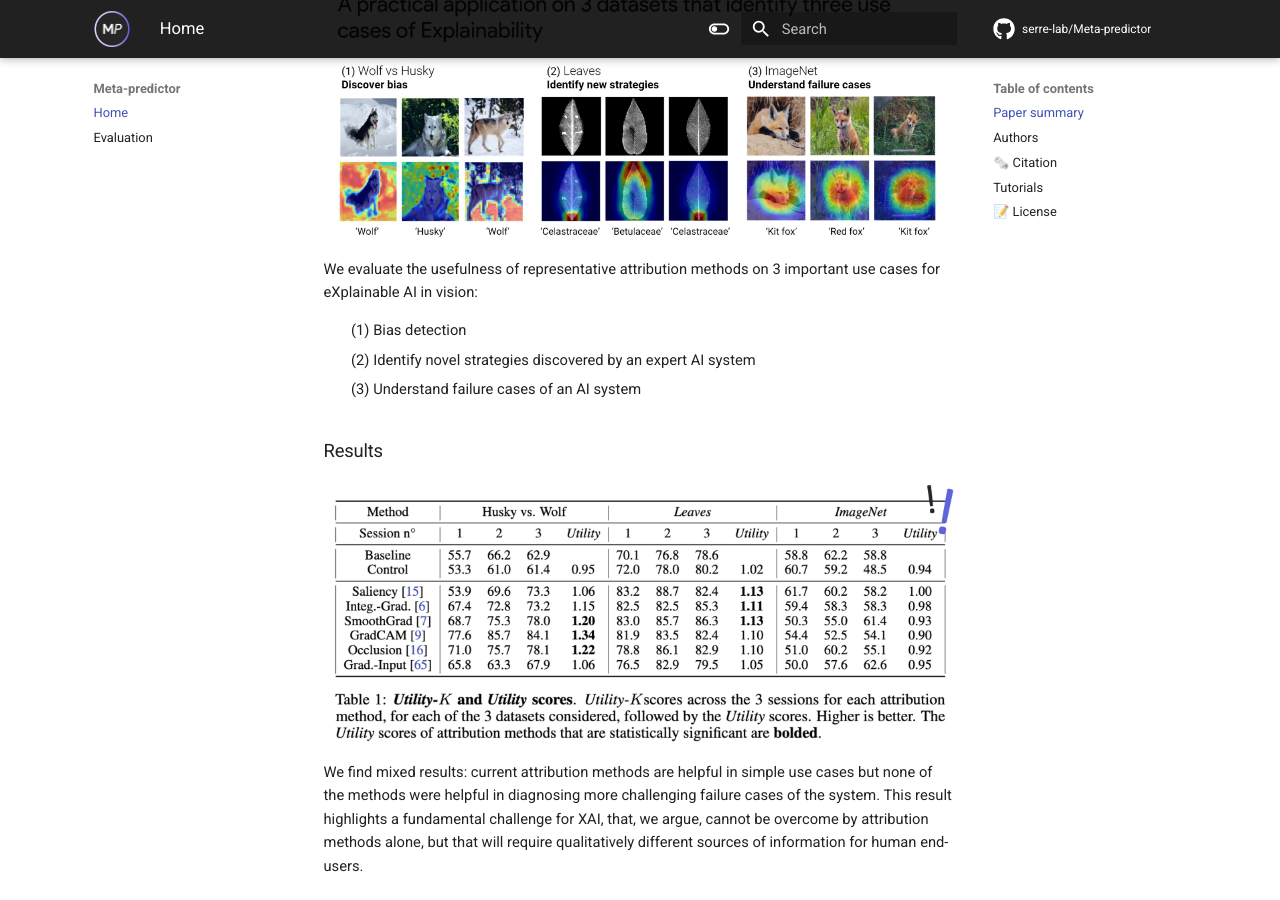
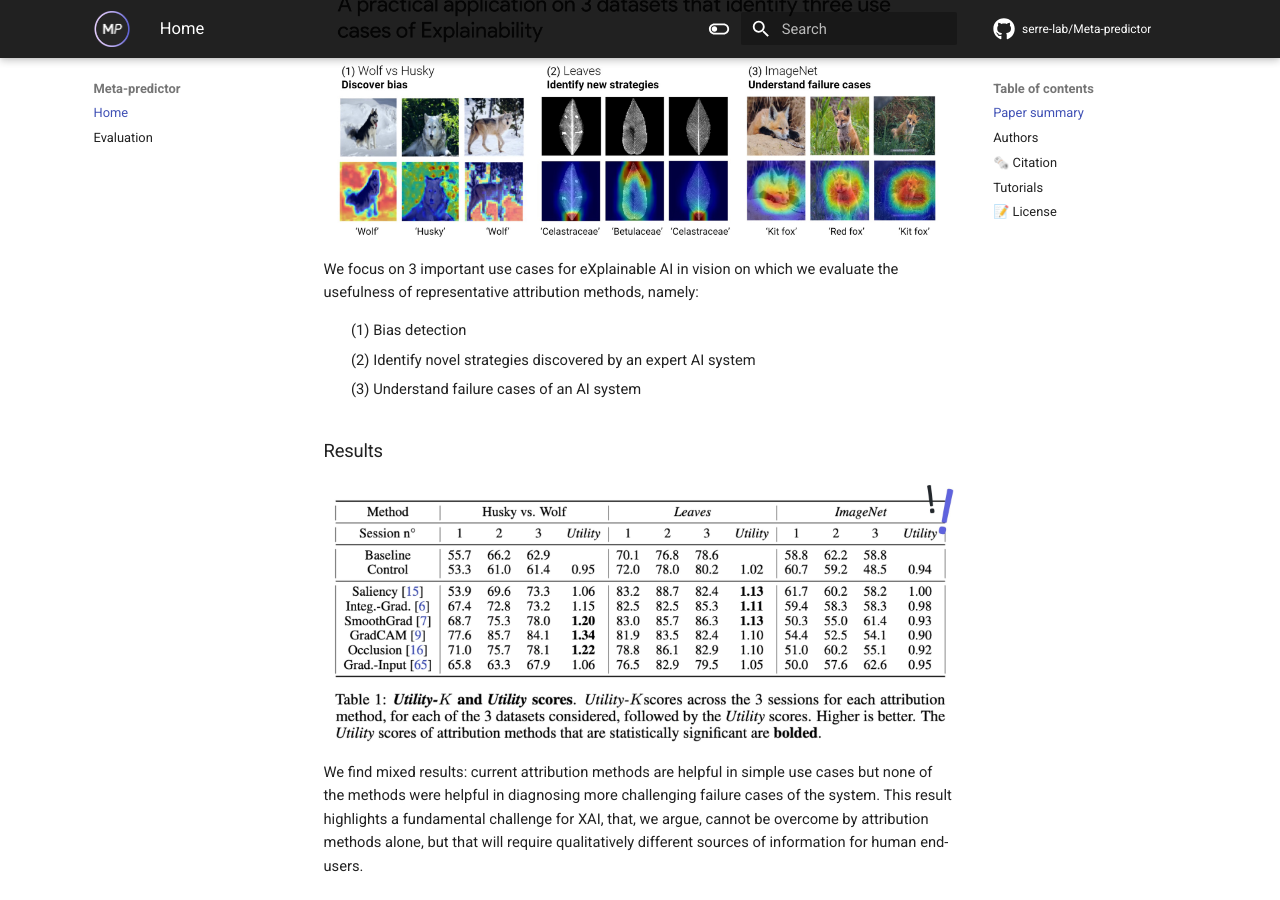
Before and after one commit to serre-lab/Meta-predictor, an MkDocs documentation site: the page built from docs/index.md, in a window 1280 px wide and 900 px high, scrolled down 1808 px. Built offline with MkDocs 1.6.1 and Material for MkDocs 9.7.7, drawn with Linux system fonts in a browser that asks for light colours; some web fonts are replaced; formulas are drawn with MathJax 3; comment, search, counter and statistics services are not loaded.

Commit message:
Update index.md

```diff
--- a/docs/index.md
+++ b/docs/index.md
@@ -30,7 +30,7 @@
 **(2) how well associated performance metrics accurately predict how much knowledge individual explanations contribute to a human end-user trying to understand the inner-workings of the system**.
 
 To fill this gap, we conducted
-psychophysics experiments at scale ($n = 1,150$) to evaluate the usefulness of attribution methods in three real-world scenarios:
+psychophysics experiments at scale ($n = 1, 150$) to evaluate the usefulness of attribution methods in three real-world scenarios:
 _identifying bias in an AI system_,
 _characterizing the visual strategy it uses for tasks that are too difficult_ for an untrained non-expert human observer as well as _understanding its failure cases_.
 
@@ -52,7 +52,7 @@
 
 <img src="./assets/dataset.jpg" width="100%" align="center">
 
-We evaluate the usefulness of representative attribution methods on 3 important use cases for eXplainable AI in vision:
+We focus on 3 important use cases for eXplainable AI in vision on which we evaluate the usefulness of representative attribution methods, namely:
 
   - (1) Bias detection
   - (2) Identify novel strategies discovered by an expert AI system
```
